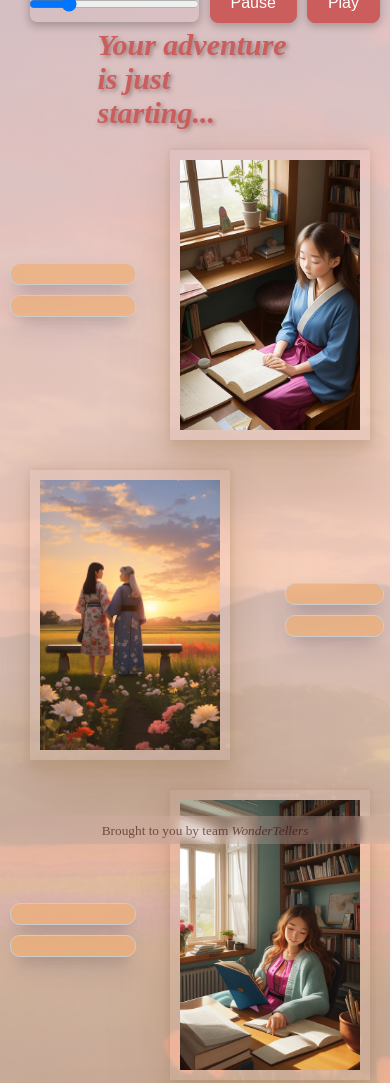
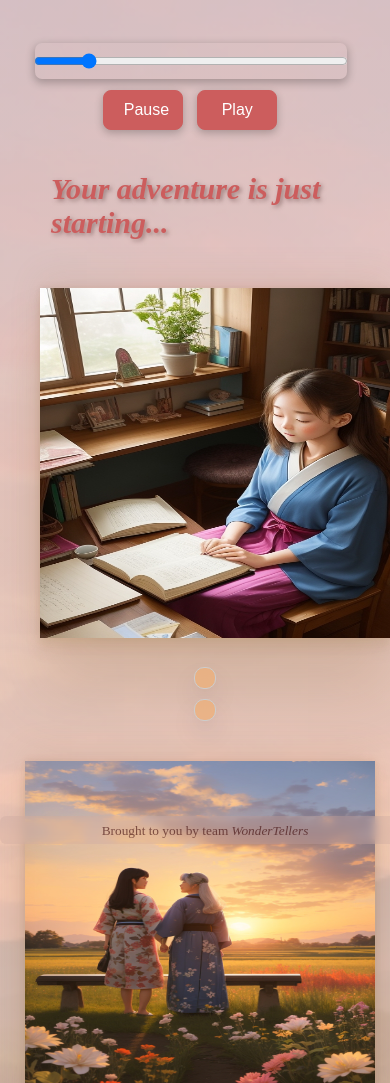
Before and after one commit to 202306-NEA-DZ-FEW/madlibs-next, a plain HTML site: page index.html in a window 390 px wide. Shown: the top 1083 px of the page. Drawn offline with Linux system fonts and the light colour scheme; no server answers.

Commit message:
fixing mobile vue

```diff
--- a/index.html
+++ b/index.html
@@ -11,20 +11,26 @@
     <div class="containerAudio">
       <audio id="audio-player" src="sounds/116709.mp3" loop ></audio>
       <input type="range"  min="0" max="100" value="10" id="volume" class="control-button">
-      <input type="button"  id="pause"  class="control-button" value="Pause">
-      <input type="button"  id="play"   class="control-button" value="Play">
+      <div class="btn-audio">
+        <input type="button"  id="pause"  class="control-button" value="Pause">
+        <input type="button"  id="play"   class="control-button" value="Play">
+      </div>
 
     </div>
 
+     <h1 id="welcome"> Your adventure is just starting...</h1>
+    <div id= "wrapper" class="wreapper">
 
-    <div id= "wrapper" class="wreapper">
-      <h1 id="welcome"> Your adventure is just starting...</h1>
       <div class="box-container">
+        <div class="image-wrapper">
+          <img src="img/img1.jpg" alt="Adventure Image 1" class="image-container">
+        </div>
+
         <div class="column-container">
           <div class="madLibsEdit style" id="editBox1"></div>
           <div class="madLibsPreview style" id="previewBox1"></div>
         </div>
-        <img src="img/img1.jpg" alt="Adventure Image 1" class="image-container">
+
       </div>
 
       <div class="box-container">
@@ -37,11 +43,12 @@
       </div>
 
       <div class="box-container">
+        <img src="img/img4.jpg" alt="Adventure Image 1" class="image-container">
         <div class="column-container">
           <div class="madLibsEdit style" id="editBox3"></div>
           <div class="madLibsPreview style" id="previewBox3"></div>
         </div>
-        <img src="img/img4.jpg" alt="Adventure Image 1" class="image-container">
+
 
       </div>
       <div class="box-container">
@@ -56,10 +63,7 @@
       </div>
     </div>
 
-      <!-- <div class='madLibsEdit style'>
-      </div>
-      <div class='madLibsPreview style'>
-      </div> -->
+
 
     </div>
     <h1 id="end"> The End.</h1>
--- a/style.css
+++ b/style.css
@@ -1,5 +1,3 @@
-
-
 body {
   margin: 0;
   padding: 0;
@@ -13,7 +11,7 @@
   background-size: cover;
   font-family: "Kurale", sans-serif;
 }
-.background{
+.background {
   margin: 0;
   padding: 0;
   min-height: 100vh;
@@ -27,7 +25,7 @@
   font-family: "Kurale", sans-serif;
 }
 
-#wrapper{
+#wrapper {
   margin-top: 2%;
   display: flex;
   justify-content: space-evenly;
@@ -35,7 +33,6 @@
   align-items: center;
   /* height: 100vh; */
   flex-direction: column;
-
 }
 
 /* .wrapper{
@@ -83,7 +80,9 @@
   border-radius: 5px;
   cursor: pointer;
   font-size: 26px;
-  box-shadow: rgba(50, 50, 93, 0.25) 0px 50px 100px -20px, rgba(0, 0, 0, 0.3) 0px 30px 60px -30px, rgba(10, 37, 64, 0.35) 0px -2px 6px 0px inset;
+  box-shadow: rgba(50, 50, 93, 0.25) 0px 50px 100px -20px,
+    rgba(0, 0, 0, 0.3) 0px 30px 60px -30px,
+    rgba(10, 37, 64, 0.35) 0px -2px 6px 0px inset;
 }
 
 .btn:hover {
@@ -106,7 +105,7 @@
   /* background-color: #a25c56ec; */
   backdrop-filter: blur(5px);
   border-radius: 10px;
-  font-family: 'Exo';
+  font-family: "Exo";
   font-size: large;
 }
 
@@ -119,50 +118,51 @@ footer {
   padding-left: 10px;
   padding-right: 10px;
   text-align: center;
-  font-family: 'Maitree';
-  color:rgb(56 5 5 / 60%);
+  font-family: "Maitree";
+  color: rgb(56 5 5 / 60%);
   backdrop-filter: blur(5px);
   border: none;
   width: 100%;
 }
 
 .input {
-width:12ch;
+  width: 12ch;
   max-width: 20ch;
   margin-right: 5px;
   margin-left: 5px;
   border-radius: 5px;
-background-color: rgba(255,255,255,0.5);
+  background-color: rgba(255, 255, 255, 0.5);
   border: none;
   text-align: center;
   box-shadow: rgba(0, 0, 0, 0.35) 0px 5px 15px;
-font-family: 'Exo';
+  font-family: "Exo";
   font-weight: bold;
   font-style: italic;
   color: #cc5d5d;
+  padding: 11px;
 }
 
 .pos {
-  color:black;
+  color: black;
   font-weight: bold;
-  width:12ch;
+  width: 12ch;
   max-width: 20ch;
   text-align: center;
-  font-family: 'Exo';
+  font-family: "Exo";
   font-style: italic;
 }
 
-
 input:focus {
   outline: #cc5d5d solid 1px;
-  background-color: rgba(255, 255, 255, 0.3);}
+  background-color: rgba(255, 255, 255, 0.3);
+}
 
-
- #welcome, #end {
+#welcome,
+#end {
   display: flex;
   justify-content: space-around;
-  font-family: 'Kurale', serif;
-  color:#cc5d5d;
+  font-family: "Kurale", serif;
+  color: #cc5d5d;
   text-shadow: 2px 2px 4px #6447448a;
   font-size: 50px;
   font-style: italic;
@@ -175,16 +175,15 @@ input:focus {
   margin-bottom: 4rem;
 }
 
-.containerAudio{
+.containerAudio {
   width: 100%;
-  position: absolute;
+  margin-top: 2.5rem;
   display: flex;
   flex-direction: row;
   justify-content: flex-end;
-  transform: translateY(-50%);
 }
 
-.control-button{
+.control-button {
   margin-bottom: 10px;
   margin-right: 10px;
   padding: 10px 20px;
@@ -198,13 +197,13 @@ input:focus {
   border-radius: 8px;
   transition: background-color 0.3s;
 }
-.control-button:focus{
-  background-color:hsla(0, 47%, 65%, 0.961);
+.control-button:focus {
+  background-color: hsla(0, 47%, 65%, 0.961);
   font-weight: bold;
   border-color: #fff;
 }
 
-.control-button:hover{
+.control-button:hover {
   background-color: #833535;
 }
 
@@ -217,34 +216,39 @@ input:focus {
   gap: 25px;
 }
 
+.box-container:nth-child(even) {
+  flex-direction: row-reverse;
+}
+
 .column-container {
   display: flex;
   flex-direction: column;
 }
 
-.madLibsEdit, .madLibsPreview {
+.madLibsEdit,
+.madLibsPreview {
   margin-bottom: 10px;
   border: 1px solid #ccc;
   padding: 10px;
   margin-bottom: 10px;
-  box-shadow: rgba(50, 50, 93, 0.25) 0px 13px 27px -5px, rgba(0, 0, 0, 0.3) 0px 8px 16px -8px;
+  box-shadow: rgba(50, 50, 93, 0.25) 0px 13px 27px -5px,
+    rgba(0, 0, 0, 0.3) 0px 8px 16px -8px;
 }
 
-.img {
+/* .img {
   display: flex;
   flex-direction: row;
-}
+} */
 
 .image-container {
   width: 350px;
   height: 350px;
-  padding: 10px;
+  /* padding: 10px; */
   /* box-sizing: border-box; */
   /* box-shadow: 0px 4px 6px #a25c56ec; */
   box-shadow: rgba(162, 128, 86, 0.25) 0px 54px 55px,
     rgba(162, 125, 86, 0.12) 0px -12px 30px,
-  rgba(162, 154, 86, 0.12) 0px 4px 6px,
-  rgba(162, 114, 86, 0.17) 0px 12px 13px,
+    rgba(162, 154, 86, 0.12) 0px 4px 6px, rgba(162, 114, 86, 0.17) 0px 12px 13px,
     rgba(162, 109, 86, 0.09) 0px -3px 5px;
   margin-left: 20px;
 }
@@ -254,16 +258,58 @@ input:focus {
   height: 100%;
   object-fit: cover;
 }
-.img2{
+.img2 {
   margin-right: 30px;
 }
 
-@media screen and (max-width:1100px) { .box-container img {width:50%;}
-.box-container img {height: 75%;}
-.box-container div {width:90%;}
+@media screen and (max-width: 1100px) {
+  .box-container img {
+    /* width: 50%; */
+  }
+  .box-container img {
+    /* height: 75%; */
+  }
+  .box-container div {
+    /* width: 90%; */
+    /* flex-direction: row; */
+  }
 }
 
-@media screen and (max-width:900px) { #welcome {width:50%;}
-#welcome {font-size : 30px ;}
-#end {font-size : 30px; }
+@media only screen and (max-width: 699px) {
+  .containerAudio {
+    flex-direction: column;
+    align-items: center;
   }
+  .control-button {
+    width: 17rem;
+  }
+
+  .btn-audio .control-button {
+    width: 5rem;
+  }
+  #welcome {
+    display: block;
+    width: 18rem;
+    margin: auto;
+    margin-top: 2rem;
+    margin-bottom: 3rem;
+    font-size: 30px;
+  }
+  .column-container {
+    grid: 3rem;
+  }
+  #end {
+    font-size: 30px;
+  }
+
+  .style {
+    width: fit-content;
+  }
+
+  .box-container {
+    flex-direction: column !important;
+    margin-right: 5px;
+    margin-left: 5px;
+    padding-left: 0;
+  }
+}
```
Lines whose indentation alone changed are shown as unchanged.
